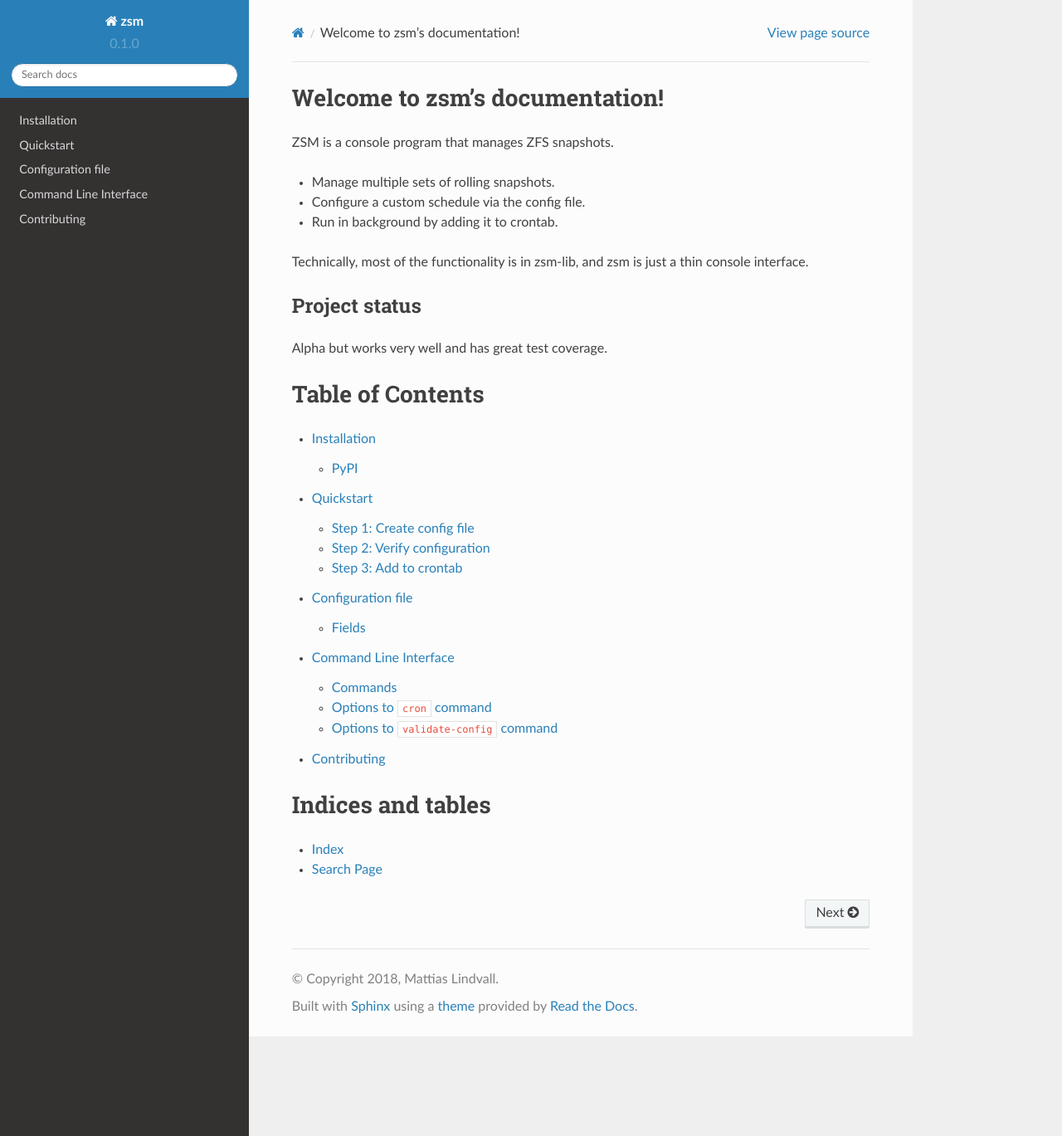
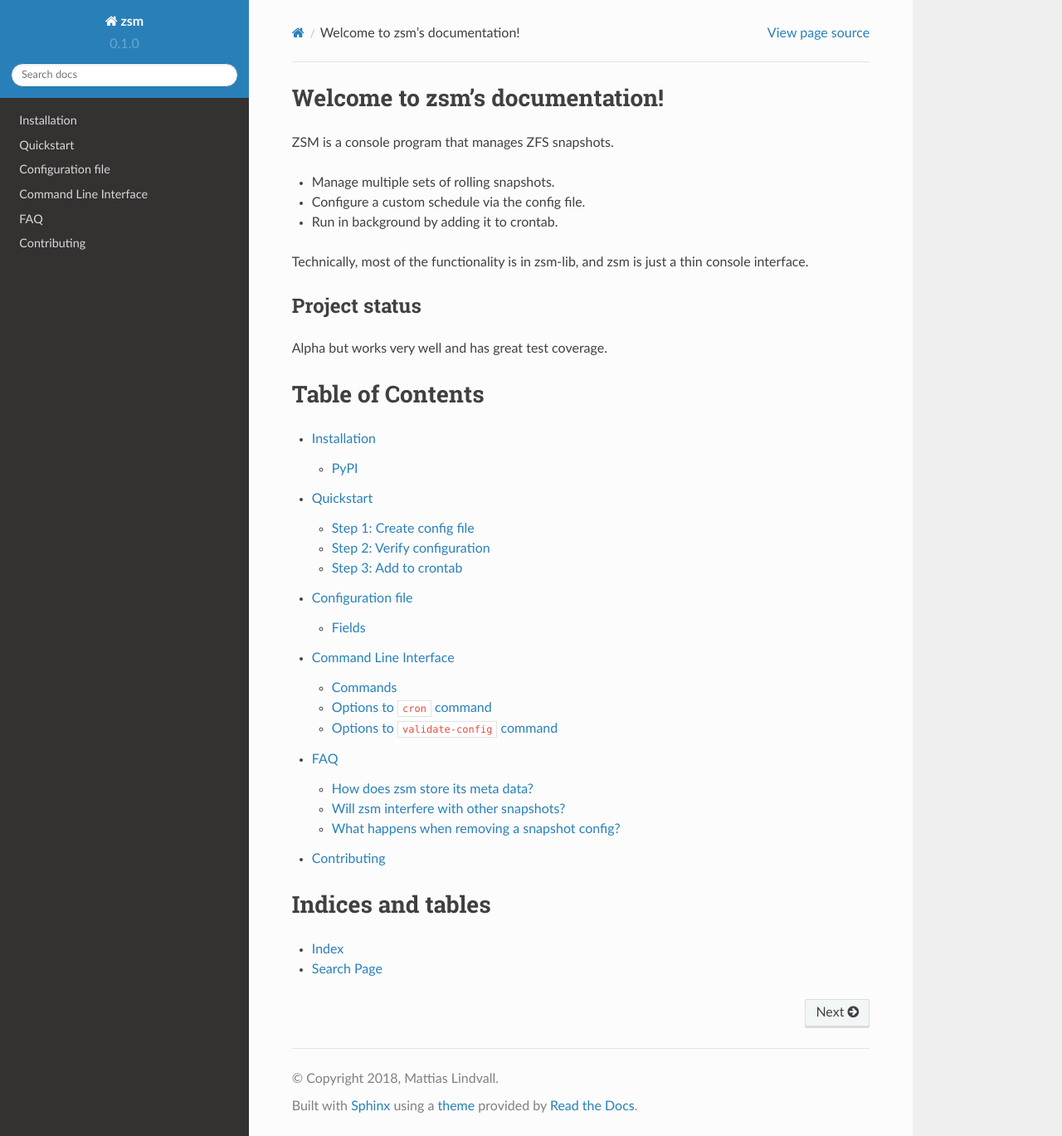
Before and after one commit to thnee/zsm, a Sphinx documentation site: the page built from docs/index.rst, in a window 1280 px wide and 1369 px high. Shown: the whole window at 83% size. Built offline with Sphinx 7.4.7 and the Read the Docs theme 2.0.0, drawn with Linux system fonts in a browser that asks for light colours; some of the changed lines change nothing that is shown.

Commit message:
add faq page to docs

```diff
--- /dev/null
+++ b/docs/faq.rst
@@ -0,0 +1,34 @@
+.. SPDX-License-Identifier: BSD-2-Clause
+
+FAQ
+===
+
+How does zsm store its meta data?
+---------------------------------
+
+All meta data is stored in the name of the snapshot.
+Everything zsm does is calculated at run time,
+based on the current configuration file and existing snapshots in ZFS.
+
+- All meta data is immediately visible to the user in the snapshot name.
+- There is no hidden meta data stored in properties or attributes.
+- There is no database or other third party storage.
+
+Will zsm interfere with other snapshots?
+----------------------------------------
+
+Nope.
+Zsm will only manage snapshots that starts with ``zsm``.
+As long as you avoid creating snapshots that starts with ``zsm``
+using other tools than zsm itself, it will be fine.
+
+What happens when removing a snapshot config?
+---------------------------------------------
+
+Zsm will only manage snapshots for the list of snapshot configs
+that are in the configuration file at the moment when it starts.
+Any existing snaphots created from an older configuration file
+will simply remain in ZFS, and can safely be destroyed manually.
+
+If you want to have zsm clean up existing snapshots before removing a snapshot config,
+set ``retention`` to ``0`` and let zsm run once.
--- a/docs/index.rst
+++ b/docs/index.rst
@@ -27,6 +27,7 @@
    quickstart
    config
    cli
+   faq
    contribute
 
 
```
